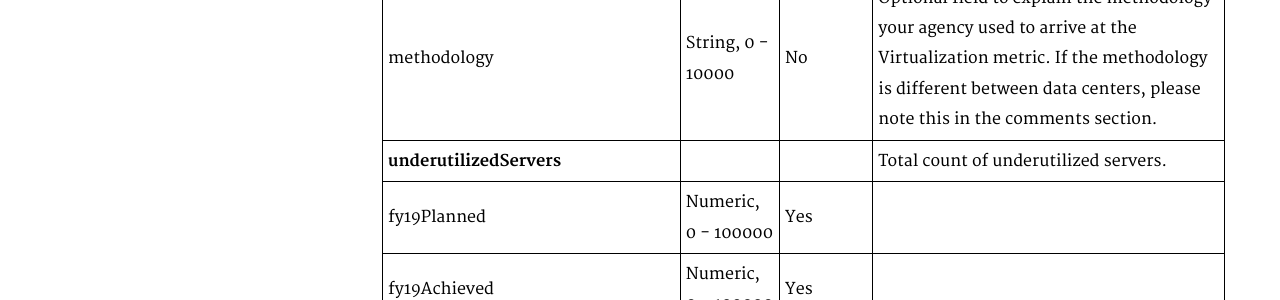
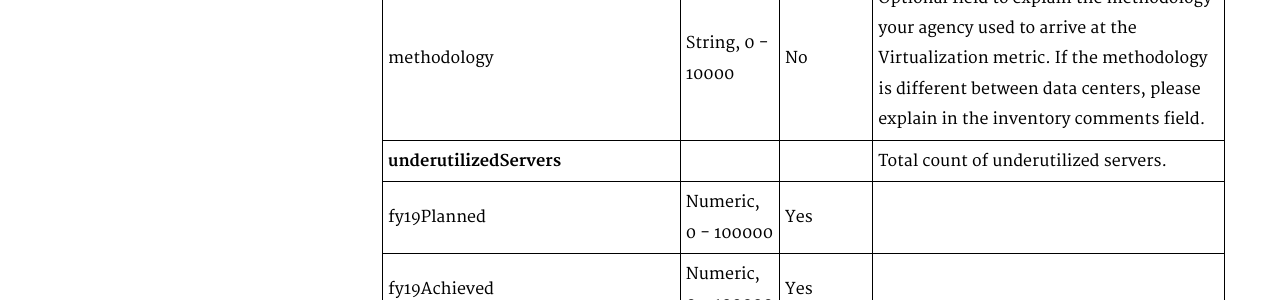
Before and after one commit to WhiteHouse/CIOmanagement, a Jekyll site: the page built from pages/schema.md, in a window 1280 px wide and 900 px high, scrolled down 6804 px. Shown: the part 272-572 px from the top of the window. Built offline with Jekyll 4.4.1, drawn with Linux system fonts in a browser that asks for light colours; some of the changed text lies outside the part shown.

Commit message:
Clarifying virtualization methodology explanation.

```diff
--- a/pages/schema.md
+++ b/pages/schema.md
@@ -142,7 +142,7 @@ fy19Achieved                    |  Numeric, 0 - 100000               | Yes
 fy20Planned                    |  Numeric, 0 - 100000               | Yes       |
 fy20Achieved                    |  Numeric, 0 - 100000               | Yes       |
 explanationForUnmetPlannedValue |  String, 0 - 10000              | No      |
-methodology 			|  String, 0 - 10000              | No      | Optional field to explain the methodology your agency used to arrive at the Virtualization metric. If the methodology is different between data centers, please note this in the comments section.
+methodology 			|  String, 0 - 10000              | No      | Optional field to explain the methodology your agency used to arrive at the Virtualization metric. If the methodology is different between data centers, please explain in the inventory comments field.
 **underutilizedServers**                        |                        |           | Total count of underutilized servers.
 fy19Planned                    |  Numeric, 0 - 100000               | Yes       |
 fy19Achieved                    |  Numeric, 0 - 100000               | Yes       |
```
